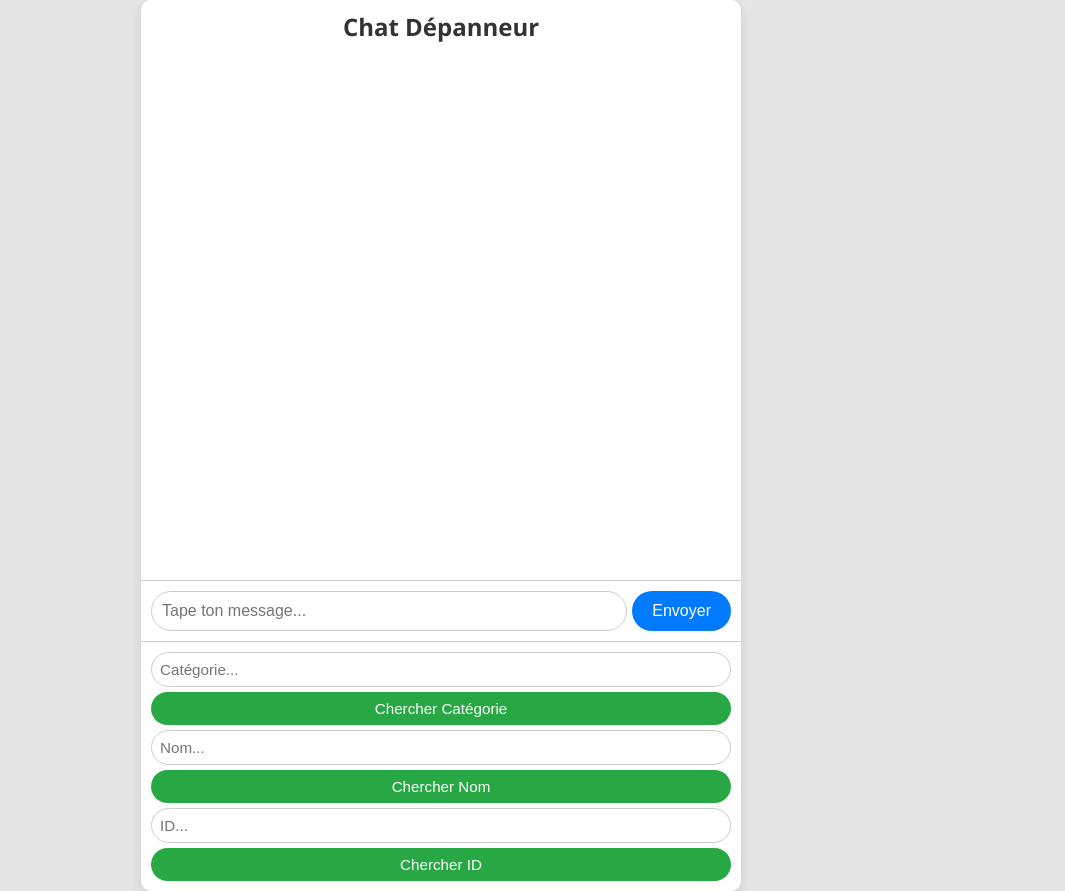
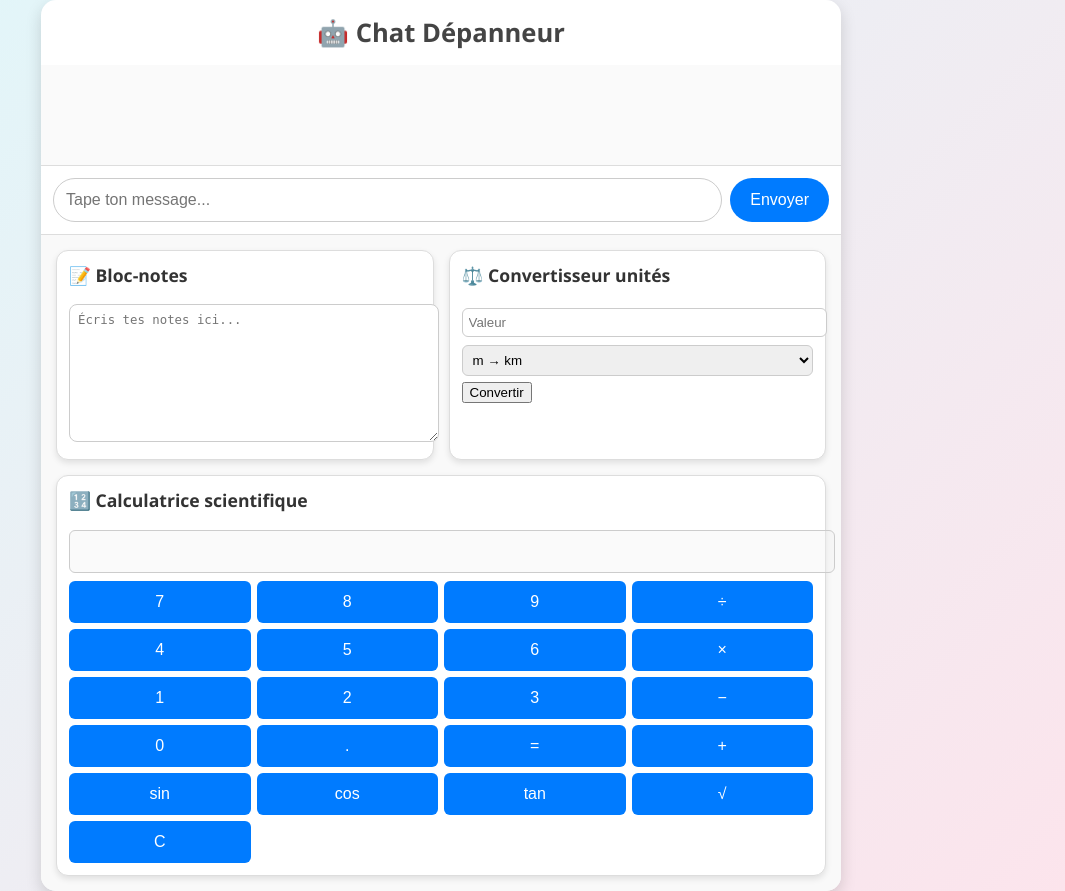
Before and after one commit to toflasq/depanneur-api, a Flask app: page /chatpage in a window 1280 px wide. Shown: the whole page, without its empty margins (199-1264 px from the left). Run offline with Flask 3, Linux system fonts and the light colour scheme.

Commit message:
Add files via upload

```diff
--- a/templates/chat.html
+++ b/templates/chat.html
@@ -1,111 +1,139 @@
+
 <!DOCTYPE html>
-<html>
+<html lang="fr">
 <head>
+    <meta charset="UTF-8">
     <title>Chat Dépanneur</title>
     <style>
         html, body {
             height: 100%;
             margin: 0;
             font-family: 'Segoe UI', Tahoma, sans-serif;
-            background: #e5e5e5;
+            background: linear-gradient(135deg, #e0f7fa, #fce4ec);
         }
         .chat-container {
             display: flex;
             flex-direction: column;
             height: 100%;
             width: 100%;
-            max-width: 600px;
+            max-width: 800px;
             margin: 0 auto;
             background: #fff;
-            border-radius: 10px;
-            box-shadow: 0 4px 12px rgba(0,0,0,0.1);
+            border-radius: 15px;
+            box-shadow: 0 6px 16px rgba(0,0,0,0.15);
+            overflow: hidden;
         }
         #chatbox {
             flex: 1;
-            padding: 15px;
+            padding: 20px;
             overflow-y: auto;
             display: flex;
             flex-direction: column;
-            gap: 10px;
+            gap: 12px;
+            background: #fafafa;
         }
         .bubble {
-            padding: 10px 15px;
+            padding: 12px 18px;
             border-radius: 20px;
             max-width: 75%;
             word-wrap: break-word;
-            opacity: 0;
-            transform: translateY(10px);
             animation: fadeIn 0.3s forwards;
         }
-        @keyframes fadeIn {
-            to { opacity: 1; transform: translateY(0); }
-        }
-        .user {
-            align-self: flex-end;
-            background: #007bff;
-            color: #fff;
-        }
-        .bot {
-            align-self: flex-start;
-            background: #f1f0f0;
-            color: #333;
-        }
+        @keyframes fadeIn { from {opacity:0; transform: translateY(10px);} to {opacity:1; transform:translateY(0);} }
+        .user { align-self: flex-end; background: #007bff; color: #fff; }
+        .bot { align-self: flex-start; background: #f1f0f0; color: #333; }
         .input-area {
             display: flex;
-            padding: 10px;
-            gap: 5px;
-            border-top: 1px solid #ccc;
+            padding: 12px;
+            gap: 8px;
+            border-top: 1px solid #ddd;
+            background: #fff;
         }
-        .input-area input, .input-area input[type="number"] {
+        .input-area input {
             flex: 1;
-            padding: 10px;
-            border-radius: 20px;
+            padding: 12px;
+            border-radius: 25px;
             border: 1px solid #ccc;
             outline: none;
             font-size: 1em;
         }
         .input-area button {
-            padding: 10px 20px;
+            padding: 12px 20px;
             border: none;
-            border-radius: 20px;
+            border-radius: 25px;
             background: #007bff;
             color: #fff;
             cursor: pointer;
             font-size: 1em;
         }
-        .search-area {
+        h1 {
+            text-align: center;
+            margin: 15px 0;
+            font-size: 1.6em;
+            color: #444;
+        }
+        .tools {
             display: flex;
-            flex-direction: column;
-            padding: 10px;
-            gap: 5px;
-            border-top: 1px solid #ccc;
+            flex-wrap: wrap;
+            gap: 15px;
+            padding: 15px;
+            background: #f9f9f9;
+            border-top: 1px solid #ddd;
         }
-        .search-area input {
+        .tool {
+            flex: 1;
+            min-width: 230px;
+            background: #fff;
+            border: 1px solid #ddd;
+            border-radius: 12px;
+            padding: 12px;
+            box-shadow: 0 3px 6px rgba(0,0,0,0.1);
+        }
+        .tool h3 { margin-top: 0; font-size: 1.1em; color: #333; }
+        textarea {
+            width: 100%;
+            height: 120px;
+            border-radius: 8px;
             padding: 8px;
-            border-radius: 20px;
             border: 1px solid #ccc;
             font-size: 0.95em;
+            resize: vertical;
         }
-        .search-area button {
-            padding: 8px;
-            border-radius: 20px;
-            background: #28a745;
+        select, input[type="number"] {
+            padding: 6px;
+            border-radius: 6px;
+            border: 1px solid #ccc;
+            margin: 4px 0;
+            width: 100%;
+        }
+        .calc-buttons {
+            display: grid;
+            grid-template-columns: repeat(4, 1fr);
+            gap: 6px;
+        }
+        .calc-buttons button {
+            padding: 12px;
+            font-size: 1em;
+            border: none;
+            border-radius: 6px;
+            background: #007bff;
             color: #fff;
-            border: none;
             cursor: pointer;
-            font-size: 0.95em;
         }
-        h1 {
-            text-align: center;
-            margin: 10px 0;
-            font-size: 1.5em;
-            color: #333;
+        .calc-display {
+            width: 100%;
+            padding: 10px;
+            font-size: 1.1em;
+            border: 1px solid #ccc;
+            border-radius: 6px;
+            margin-bottom: 8px;
+            text-align: right;
         }
     </style>
 </head>
 <body>
     <div class="chat-container">
-        <h1>Chat Dépanneur</h1>
+        <h1>🤖 Chat Dépanneur</h1>
         <div id="chatbox"></div>
 
         <div class="input-area">
@@ -113,21 +141,64 @@
             <button onclick="sendMessage()">Envoyer</button>
         </div>
 
-        <div class="search-area">
-            <input type="text" id="categorie" placeholder="Catégorie..." />
-            <button onclick="searchCategorie()">Chercher Catégorie</button>
+        <div class="tools">
+            <!-- Bloc-notes -->
+            <div class="tool">
+                <h3>📝 Bloc-notes</h3>
+                <textarea id="notes" placeholder="Écris tes notes ici..."></textarea>
+            </div>
 
-            <input type="text" id="nom" placeholder="Nom..." />
-            <button onclick="searchNom()">Chercher Nom</button>
+            <!-- Convertisseur unités -->
+            <div class="tool">
+                <h3>⚖️ Convertisseur unités</h3>
+                <input type="number" id="value" placeholder="Valeur">
+                <select id="unit">
+                    <option value="m_to_km">m → km</option>
+                    <option value="km_to_m">km → m</option>
+                    <option value="c_to_f">°C → °F</option>
+                    <option value="f_to_c">°F → °C</option>
+                    <option value="kg_to_lb">kg → lb</option>
+                    <option value="lb_to_kg">lb → kg</option>
+                </select>
+                <button onclick="convertUnit()">Convertir</button>
+                <p id="result"></p>
+            </div>
 
-            <input type="number" id="id" placeholder="ID..." />
-            <button onclick="searchId()">Chercher ID</button>
+            <!-- Calculatrice -->
+            <div class="tool">
+                <h3>🔢 Calculatrice scientifique</h3>
+                <input type="text" id="calc-display" class="calc-display" disabled>
+                <div class="calc-buttons">
+                    <button onclick="press('7')">7</button>
+                    <button onclick="press('8')">8</button>
+                    <button onclick="press('9')">9</button>
+                    <button onclick="press('/')">÷</button>
+                    <button onclick="press('4')">4</button>
+                    <button onclick="press('5')">5</button>
+                    <button onclick="press('6')">6</button>
+                    <button onclick="press('*')">×</button>
+                    <button onclick="press('1')">1</button>
+                    <button onclick="press('2')">2</button>
+                    <button onclick="press('3')">3</button>
+                    <button onclick="press('-')">−</button>
+                    <button onclick="press('0')">0</button>
+                    <button onclick="press('.')">.</button>
+                    <button onclick="calculate()">=</button>
+                    <button onclick="press('+')">+</button>
+                    <button onclick="press('Math.sin(')">sin</button>
+                    <button onclick="press('Math.cos(')">cos</button>
+                    <button onclick="press('Math.tan(')">tan</button>
+                    <button onclick="press('Math.sqrt(')">√</button>
+                    <button onclick="clearCalc()">C</button>
+                </div>
+            </div>
         </div>
     </div>
 
     <script>
         const apiUrl = "https://depanneur-api.onrender.com";
 
+        // Chat
         async function sendMessage() {
             let msgInput = document.getElementById('message');
             let msg = msgInput.value.trim();
@@ -141,7 +212,7 @@
                 let data = await response.json();
                 appendBubble(data.reply, 'bot');
             } catch(e) {
-                appendBubble("Erreur serveur.", 'bot');
+                appendBubble("⚠️ Erreur serveur.", 'bot');
             }
         }
 
@@ -154,36 +225,43 @@
             chatbox.scrollTop = chatbox.scrollHeight;
         }
 
-        async function searchCategorie() {
-            let value = document.getElementById('categorie').value.trim();
-            if (!value) return;
-            let res = await fetch(`${apiUrl}/items/search?categorie=${encodeURIComponent(value)}`);
-            let data = await res.json();
-            appendBubble("Résultats catégorie : " + JSON.stringify(data), 'bot');
+        document.getElementById('message').addEventListener('keypress', function(e) {
+            if(e.key === 'Enter') sendMessage();
+        });
+
+        // Convertisseur
+        function convertUnit() {
+            let val = parseFloat(document.getElementById("value").value);
+            let unit = document.getElementById("unit").value;
+            let res;
+            if(isNaN(val)) { document.getElementById("result").innerText = "Entrer une valeur"; return; }
+
+            switch(unit) {
+                case "m_to_km": res = val/1000 + " km"; break;
+                case "km_to_m": res = val*1000 + " m"; break;
+                case "c_to_f": res = (val*9/5+32).toFixed(2) + " °F"; break;
+                case "f_to_c": res = ((val-32)*5/9).toFixed(2) + " °C"; break;
+                case "kg_to_lb": res = (val*2.20462).toFixed(2) + " lb"; break;
+                case "lb_to_kg": res = (val/2.20462).toFixed(2) + " kg"; break;
+            }
+            document.getElementById("result").innerText = "Résultat : " + res;
         }
 
-        async function searchNom() {
-            let value = document.getElementById('nom').value.trim();
-            if (!value) return;
-            let res = await fetch(`${apiUrl}/items/name?nom=${encodeURIComponent(value)}`);
-            let data = await res.json();
-            appendBubble("Résultats nom : " + JSON.stringify(data), 'bot');
+        // Calculatrice
+        function press(val) {
+            document.getElementById("calc-display").value += val;
         }
-
-        async function searchId() {
-            let value = document.getElementById('id').value.trim();
-            if (!value) return;
-            let res = await fetch(`${apiUrl}/items/id?id=${encodeURIComponent(value)}`);
-            let data = await res.json();
-            appendBubble("Résultats ID : " + JSON.stringify(data), 'bot');
+        function clearCalc() {
+            document.getElementById("calc-display").value = "";
         }
-
-        // Envoi message en appuyant sur Entrée
-        document.getElementById('message').addEventListener('keypress', function(e) {
-            if(e.key === 'Enter') {
-                sendMessage();
+        function calculate() {
+            try {
+                let expr = document.getElementById("calc-display").value;
+                document.getElementById("calc-display").value = eval(expr);
+            } catch(e) {
+                document.getElementById("calc-display").value = "Erreur";
             }
-        });
+        }
     </script>
 </body>
 </html>
```
